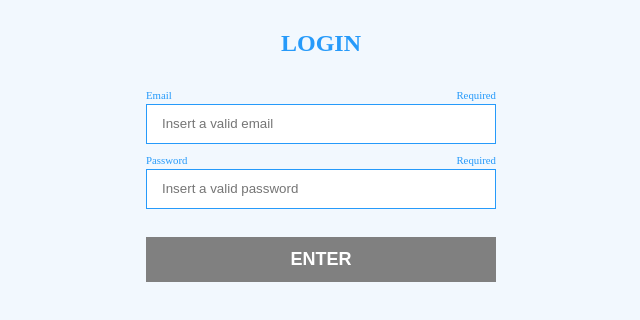
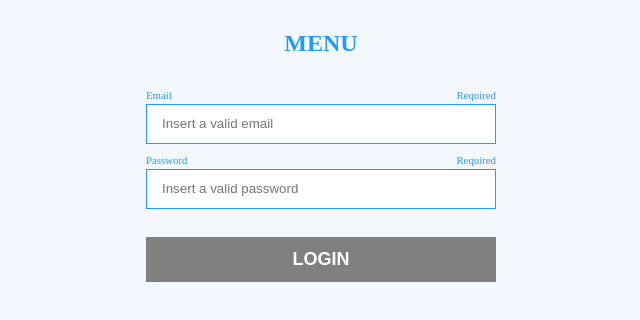
Before and after one commit to AjCapo90/contacts_posts, a React (Create React App) app: page / in a window 1280 px wide. Shown: the top 320 px of the page, without its empty margins (319-959 px from the left). Built offline with nearby package versions, Linux system fonts and the light colour scheme.

Commit message:
modify menu login

```diff
--- a/src/components/Login/Login.js
+++ b/src/components/Login/Login.js
@@ -43,7 +43,7 @@ function Login(props) {
 
   return (
     <section className="login">
-      <h1 className="login--title">Login</h1>
+      <h1 className="login--title">Menu</h1>
       <form className="login--form" onSubmit={handleSubmit}>
         <LoginInput
           type="email"
@@ -67,7 +67,7 @@ function Login(props) {
             disabled={!checkEmail && !checkPassword}
             onClick={login}
             >
-          enter
+          login
           </button>
         </Link>
       </form>
```
